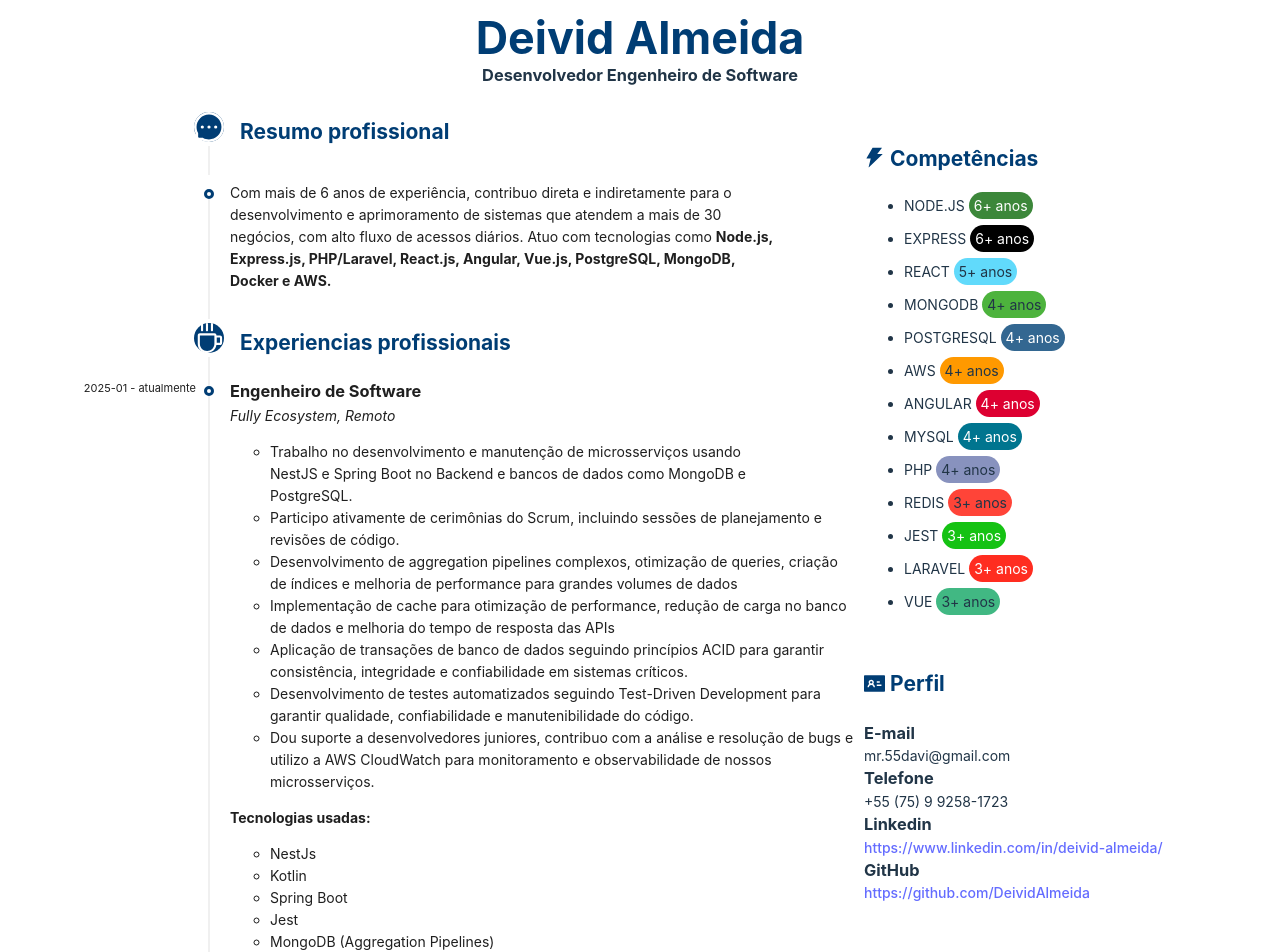
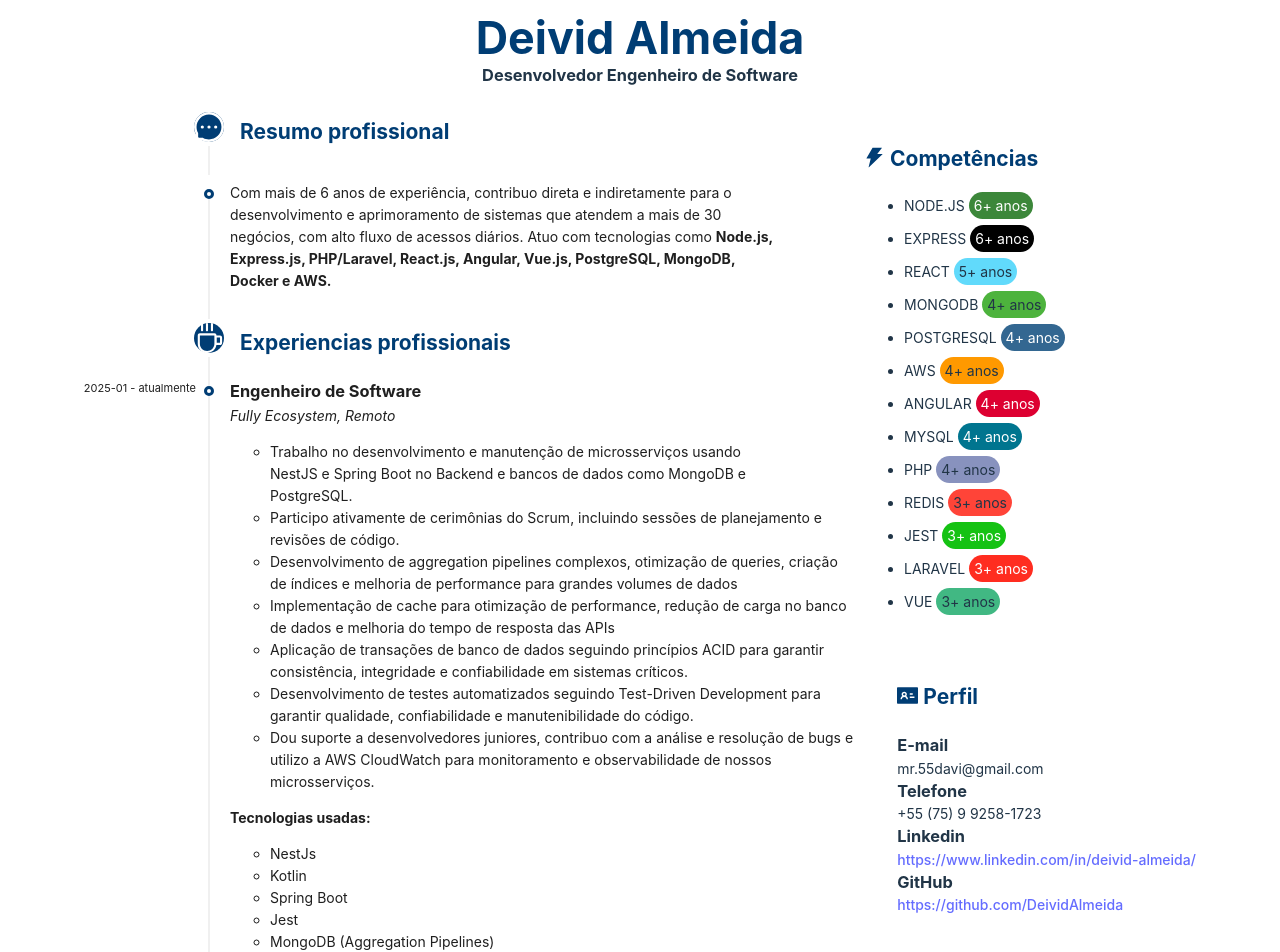
Before and after one commit to DeividAlmeida/cv, a React (Vite) app: page / in a window 1280 px wide. Shown: the top 952 px of the page. Built offline with nearby package versions, Linux system fonts and the light colour scheme.

Commit message:
Add profile class for user profile styling

```diff
--- a/src/App.css
+++ b/src/App.css
@@ -1,6 +1,11 @@
 #root {
   max-width: 1280px;
   text-align: center;
+}
+
+.profile {
+  display: block;
+  margin: 8% 0  0 8%;
 }
 
 .logo {
```
